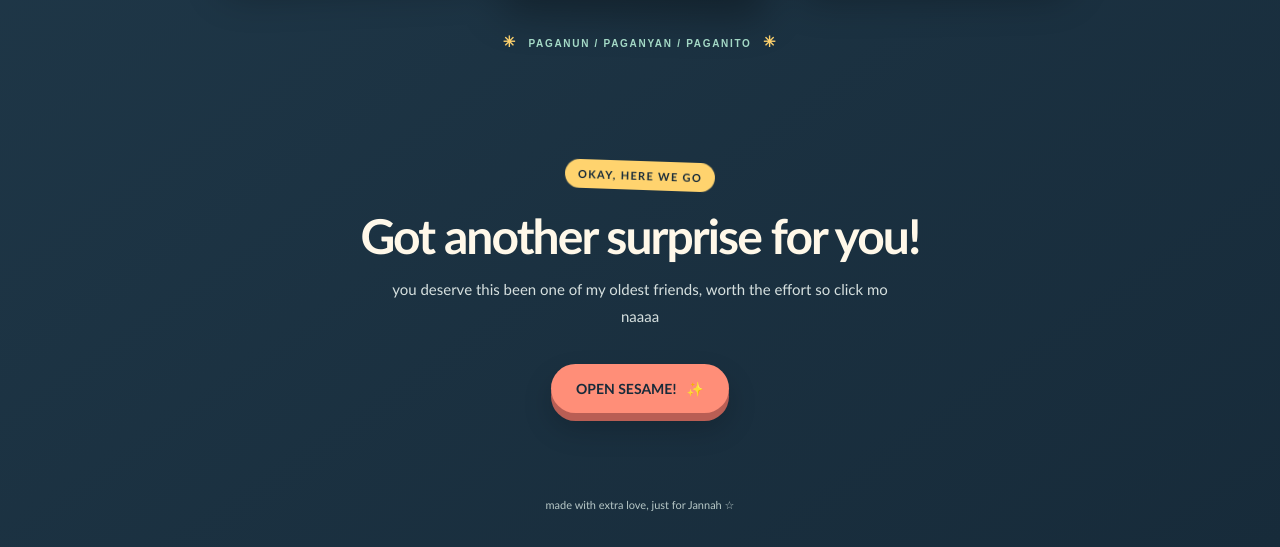
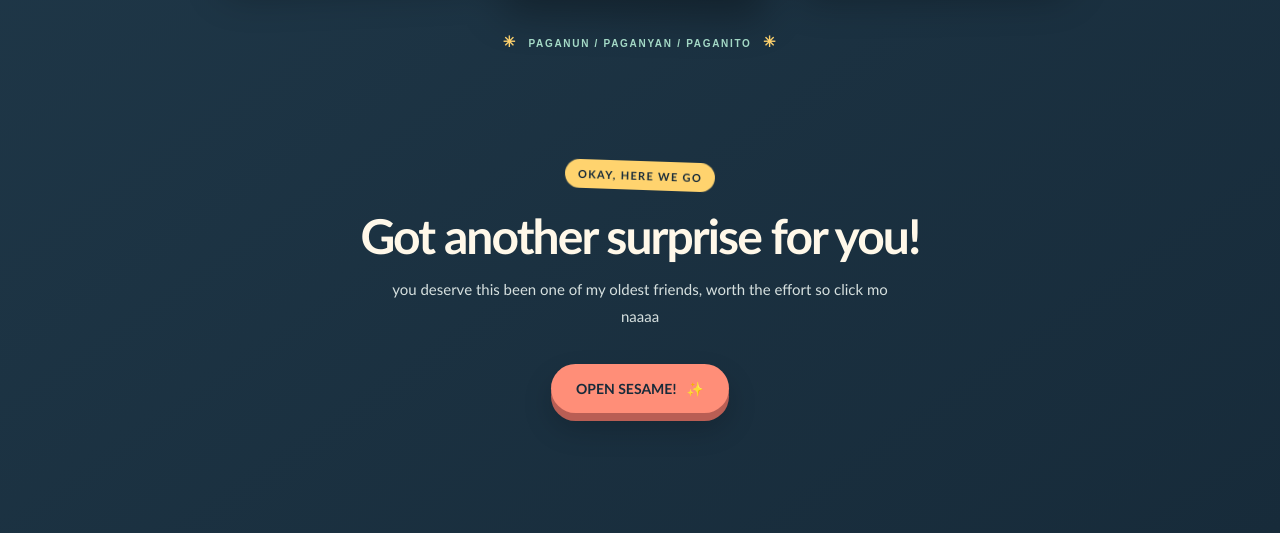
Before and after one commit to PogisiVan/Hapi-Bidet-Janey, a plain HTML site: page index.html in a window 1280 px wide. Shown: the part 2396-2943 px from the top of the page. Drawn offline with Linux system fonts and the light colour scheme.

Commit message:
Update index.html

```diff
--- a/index.html
+++ b/index.html
@@ -204,7 +204,7 @@ video{display:block;width:100%;max-height:440px;aspect-ratio:16/9;object-fit:con
     <p>you deserve this been one of my oldest friends, worth the effort so click mo naaaa</p>
     <a class="btn" href="surprise.html">OPEN SESAME! &nbsp; ✨</a>
   </section>
-  <div class="foot">made with extra love, just for Jannah ☆</div>
+  <div class="foot"></div>
 </main>
 
 <script>
```
